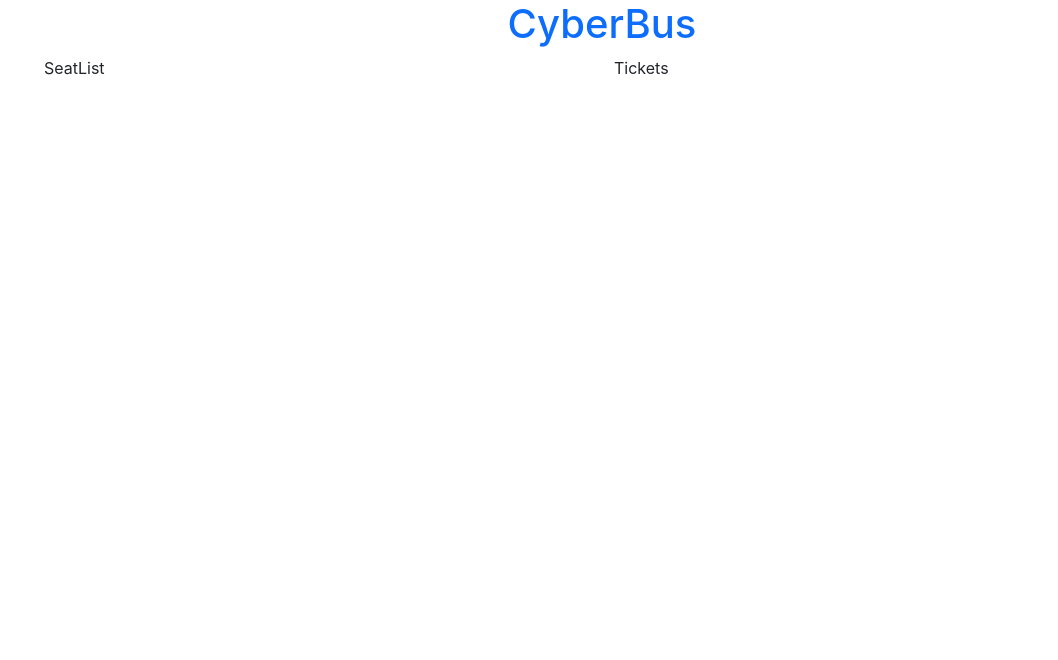
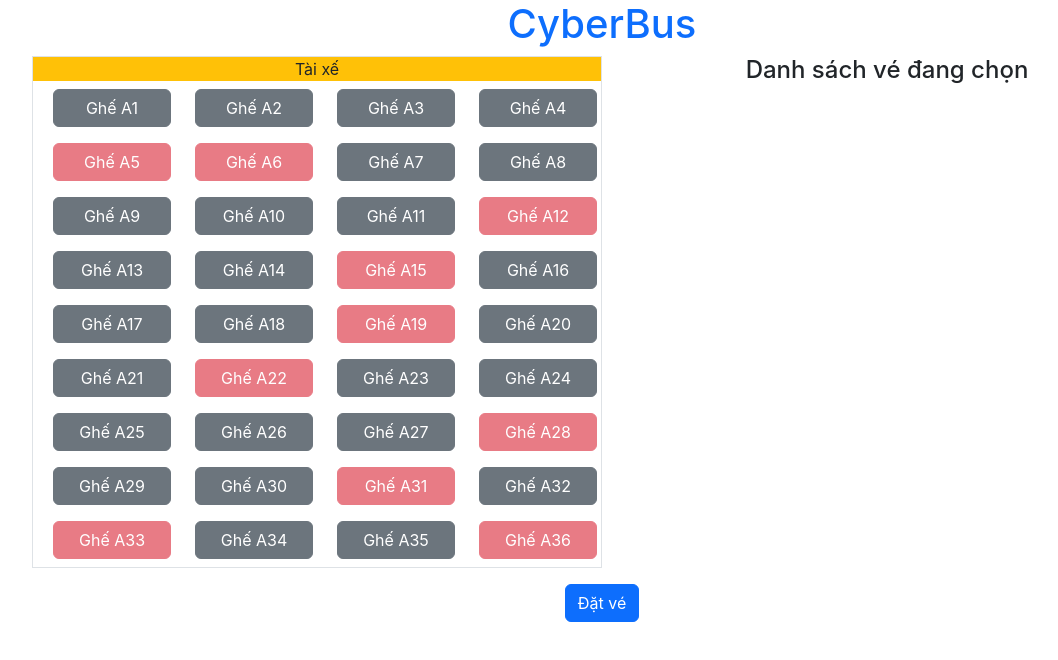
Before and after one commit to dannhu283/reactjs-bc52, a React (Create React App) app: page / in a window 1280 px wide. Shown: the top 660 px of the page, without its empty margins (38-1096 px from the left). Built offline with nearby package versions, Linux system fonts and the light colour scheme; the HTML template or start-up script is replaced by a standard one.

Commit message:
add file

```diff
--- a/src/EX_BookTicket/BookTicket.jsx
+++ b/src/EX_BookTicket/BookTicket.jsx
@@ -1,22 +1,35 @@
 import React from "react";
+import { useSelector } from "react-redux";
 import SeatList from "./SeatList";
-import SeatItem from "./SeatItem";
 import Tickets from "./Tickets";
 import data from "./data.json";
 
 export default function BookTicket() {
+  const { totalPrice } = useSelector((state) => {
+    return state.busTicket;
+  });
+
+  const handleBook = () => {
+    alert(`Total price:$${totalPrice}`);
+  };
   return (
     <div className="container">
       <h1 className="text-center text-primary">CyberBus</h1>
 
-      <div className="row">
-        <div className="col-md-6">
-          <SeatList />
+      <div className="row mb-3">
+        <div className="col-md-6 border ">
+          <SeatList seats={data} />
         </div>
         <div className="col-md-6">
           <Tickets />
         </div>
       </div>
+
+      <div className="text-center">
+        <button onClick={handleBook} className="btn btn-primary">
+          Đặt vé
+        </button>
+      </div>
     </div>
   );
 }
--- a/src/EX_BookTicket/SeatItem.jsx
+++ b/src/EX_BookTicket/SeatItem.jsx
@@ -1,5 +1,32 @@
 import React from "react";
+import { useDispatch } from "react-redux";
+import { selectSeat } from "../redux/actions/busTicketAction";
 
-export default function SeatItem() {
-  return <div>SeatItem</div>;
+export default function SeatItem({ seat, isSelected }) {
+  const dispatch = useDispatch();
+
+  let classes = "btn m-2 w-100";
+  if (seat.isBooked) {
+    classes += " btn-danger";
+  } else if (isSelected) {
+    classes += " btn-success";
+  } else {
+    classes += " btn-secondary";
+  }
+
+  const handleSelect = () => {
+    // dispatch({
+    //   type: "selectSeat",
+    //   payload: { ...seat, isSelected: !isSelected },
+    // });
+
+    //c2
+    dispatch(selectSeat({ ...seat, isSelected: !isSelected }));
+  };
+
+  return (
+    <button onClick={handleSelect} className={classes} disabled={seat.isBooked}>
+      {seat.name}
+    </button>
+  );
 }
--- a/src/EX_BookTicket/SeatList.jsx
+++ b/src/EX_BookTicket/SeatList.jsx
@@ -1,5 +1,24 @@
 import React from "react";
+import { useSelector } from "react-redux";
+import SeatItem from "./SeatItem";
 
-export default function SeatList() {
-  return <div>SeatList</div>;
+export default function SeatList({ seats }) {
+  const { selectedSeats } = useSelector((state) => {
+    return state.busTicket;
+  });
+  return (
+    <div className="row">
+      <div className="col-md-12 text-center bg-warning">Tài xế</div>
+      {seats.map((seat) => {
+        //tifm ghế hiện tại có đang trong ds ghế đang chọn hay không
+        const isSelected = selectedSeats.find((item) => item.id === seat.id);
+
+        return (
+          <div className="col-md-3" key={seat.id}>
+            <SeatItem seat={seat} isSelected={!!isSelected} />
+          </div>
+        );
+      })}
+    </div>
+  );
 }
--- a/src/EX_BookTicket/Tickets.jsx
+++ b/src/EX_BookTicket/Tickets.jsx
@@ -1,5 +1,36 @@
 import React from "react";
+import { useSelector, useDispatch } from "react-redux";
+import { removeSeat } from "../redux/actions/busTicketAction";
 
 export default function Tickets() {
-  return <div>Tickets</div>;
+  const { selectedSeats } = useSelector((state) => {
+    return state.busTicket;
+  });
+
+  const dispatch = useDispatch();
+
+  const handleRemove = (seatId) => {
+    dispatch(removeSeat(seatId));
+  };
+
+  return (
+    <div>
+      <h4 className="text-center">Danh sách vé đang chọn</h4>
+      {selectedSeats.map((item) => {
+        return (
+          <div className="mb-2 text-center">
+            <span className="me-3">
+              {item.name} - ${item.price}
+            </span>
+            <button
+              onClick={() => handleRemove(item.id)}
+              className="btn btn-danger"
+            >
+              X
+            </button>
+          </div>
+        );
+      })}
+    </div>
+  );
 }
--- a/src/EX_BookTicket/data.json
+++ b/src/EX_BookTicket/data.json
@@ -27,13 +27,13 @@
       "id": 5,
       "name": "Ghế A5",
       "price": 10,
-      "isBooked": false
+      "isBooked": true
     },
     {
       "id": 6,
       "name": "Ghế A6",
       "price": 10,
-      "isBooked": false
+      "isBooked": true
     },
     {
       "id": 7,
@@ -69,7 +69,7 @@
       "id": 12,
       "name": "Ghế A12",
       "price": 10,
-      "isBooked": false
+      "isBooked": true
     },
     {
       "id": 13,
@@ -87,7 +87,7 @@
       "id": 15,
       "name": "Ghế A15",
       "price": 10,
-      "isBooked": false
+      "isBooked": true
     },
     {
       "id": 16,
@@ -153,7 +153,7 @@
       "id": 26,
       "name": "Ghế A26",
       "price": 10,
-      "isBooked": true
+      "isBooked": false
     },
     {
       "id": 27,
@@ -165,7 +165,7 @@
       "id": 28,
       "name": "Ghế A28",
       "price": 10,
-      "isBooked": false
+      "isBooked": true
     },
     {
       "id": 29,
@@ -183,7 +183,7 @@
       "id": 31,
       "name": "Ghế A31",
       "price": 10,
-      "isBooked": false
+      "isBooked": true
     },
     {
       "id": 32,
@@ -213,6 +213,6 @@
       "id": 36,
       "name": "Ghế A36",
       "price": 10,
-      "isBooked": false
+      "isBooked": true
     }
   ]
--- /dev/null
+++ b/src/redux/actions/busTicketAction.js
@@ -0,0 +1,16 @@
+//action creator
+//sử dụng selectSeat({...})
+import { SELECT_SEAT, REMOVE_SEAT } from "../constants/busTicketConstants";
+export const selectSeat = (seat) => {
+  return {
+    type: SELECT_SEAT,
+    payload: seat,
+  };
+};
+
+export const removeSeat = (seatId) => {
+  return {
+    type: REMOVE_SEAT,
+    payload: seatId,
+  };
+};
--- /dev/null
+++ b/src/redux/constants/busTicketConstants.js
@@ -0,0 +1,2 @@
+export const SELECT_SEAT = "selectSeat";
+export const REMOVE_SEAT = "removeSeat";
--- /dev/null
+++ b/src/redux/reducers/busTickerReducer.js
@@ -0,0 +1,33 @@
+import { SELECT_SEAT, REMOVE_SEAT } from "../constants/busTicketConstants";
+const initState = { selectedSeats: [], totalPrice: 0 };
+const busTicketReducer = (state = initState, action) => {
+  switch (action.type) {
+    case SELECT_SEAT: {
+      const { isSelected, ...seat } = action.payload;
+      if (isSelected) {
+        const selectedSeats = [...state.selectedSeats, seat];
+        const totalPrice = state.totalPrice + seat.price;
+        return { ...state, selectedSeats, totalPrice };
+      }
+      const selectedSeats = state.selectedSeats.filter(
+        (item) => item.id !== seat.id
+      );
+      const totalPrice = state.totalPrice - seat.price;
+      return { ...state, selectedSeats, totalPrice };
+    }
+    case REMOVE_SEAT: {
+      const selectedSeats = state.selectedSeats.filter(
+        (item) => item.id !== action.payload
+      );
+      const totalPrice = selectedSeats.reduce(
+        (result, item) => result + item.price,
+        0
+      );
+      return { ...state, selectedSeats, totalPrice };
+    }
+    default:
+      return state;
+  }
+};
+
+export default busTicketReducer;
--- /dev/null
+++ b/src/redux/reducers/counterReducer.js
@@ -0,0 +1,20 @@
+const counterReducer = (state = 0, action) => {
+  switch (action.type) {
+    case "increase": {
+      return state + 1;
+    }
+    case "decrease": {
+      return state - 1;
+    }
+    case "increaseByAmount": {
+      return state + action.payload;
+    }
+    case "reset": {
+      return 0;
+    }
+    default:
+      return state;
+  }
+};
+
+export default counterReducer;
--- /dev/null
+++ b/src/redux/reducers/todosReducer.js
@@ -0,0 +1,24 @@
+const todosReducer = (state = [], action) => {
+  switch (action.type) {
+    case "addTodo": {
+      return [...state, action.payload];
+    }
+    case "delete": {
+      const todoId = action.payload;
+      return state.filter((item) => item.id !== todoId);
+    }
+    case "completedTodo": {
+      const todoId = action.payload;
+      return state.map((item) => {
+        if (item.id === todoId) {
+          return { ...item, isCompleted: !item.isCompleted };
+        }
+        return item;
+      });
+    }
+    default:
+      return state;
+  }
+};
+
+export default todosReducer;
--- a/src/store.js
+++ b/src/store.js
@@ -1,51 +1,15 @@
 import { configureStore } from "@reduxjs/toolkit";
+import counterReducer from "./redux/reducers/counterReducer";
 
-const counterReducer = (state = 0, action) => {
-  switch (action.type) {
-    case "increase": {
-      return state + 1;
-    }
-    case "decrease": {
-      return state - 1;
-    }
-    case "increaseByAmount": {
-      return state + action.payload;
-    }
-    case "reset": {
-      return 0;
-    }
-    default:
-      return state;
-  }
-};
+import todosReducer from "./redux/reducers/todosReducer";
 
-const todosReducer = (state = [], action) => {
-  switch (action.type) {
-    case "addTodo": {
-      return [...state, action.payload];
-    }
-    case "delete": {
-      const todoId = action.payload;
-      return state.filter((item) => item.id !== todoId);
-    }
-    case "completedTodo": {
-      const todoId = action.payload;
-      return state.map((item) => {
-        if (item.id === todoId) {
-          return { ...item, isCompleted: !item.isCompleted };
-        }
-        return item;
-      });
-    }
-    default:
-      return state;
-  }
-};
+import busTicketReducer from "./redux/reducers/busTickerReducer";
 
 const store = configureStore({
   reducer: {
     counter: counterReducer,
     todo: todosReducer,
+    busTicket: busTicketReducer,
   },
 });
 
```
